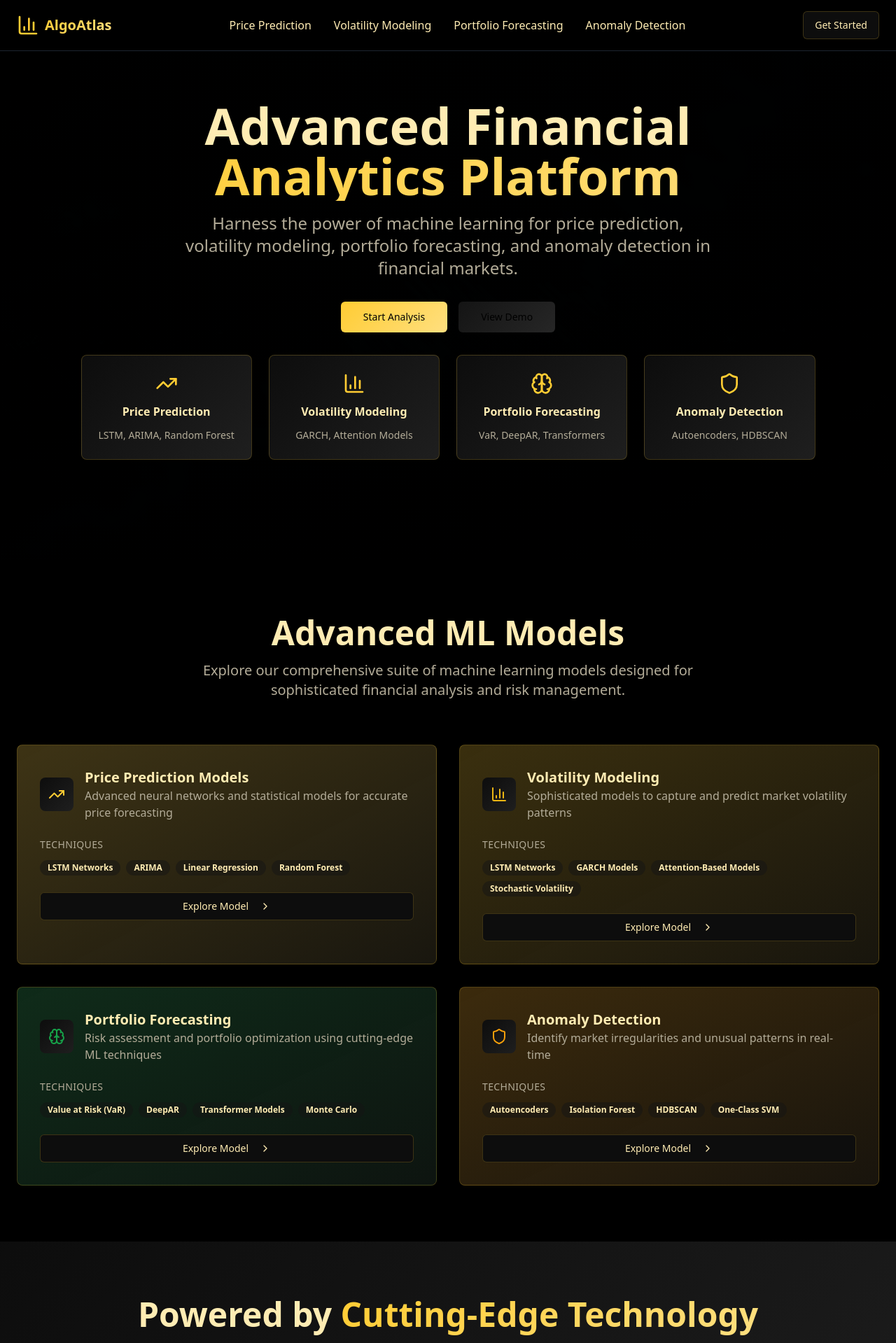
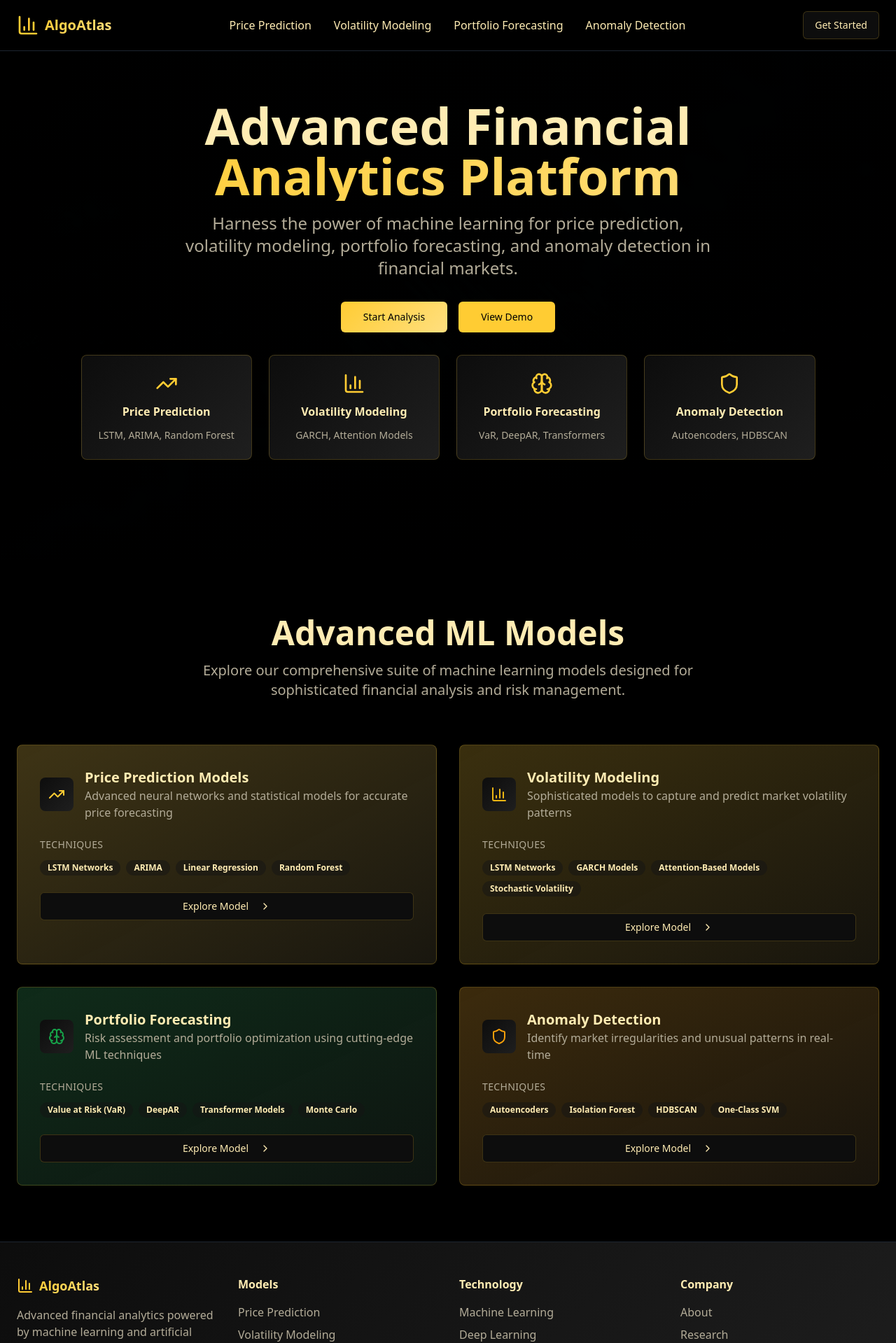
Before and after one commit to luciferlich/algo-atlas, a React (Vite) app: page / in a window 1280 px wide. Shown: the top 1919 px of the page at 70% size. Built offline with nearby package versions, Linux system fonts and the light colour scheme.

Commit message:
Fix button color and remove section
Changed the "View Demo" button color and removed the repetitive "Powered by Cutting-Edge Technology" section.

```diff
--- a/src/components/Hero.tsx
+++ b/src/components/Hero.tsx
@@ -31,7 +31,7 @@ const Hero = () => {
             <Button variant="hero" size="lg">
               Start Analysis
             </Button>
-            <Button variant="premium" size="lg">
+            <Button variant="default" size="lg">
               View Demo
             </Button>
           </div>
--- a/src/pages/Index.tsx
+++ b/src/pages/Index.tsx
@@ -1,7 +1,6 @@
 import Navigation from "@/components/Navigation";
 import Hero from "@/components/Hero";
 import ModelShowcase from "@/components/ModelShowcase";
-import TechStack from "@/components/TechStack";
 import Footer from "@/components/Footer";
 
 const Index = () => {
@@ -10,7 +9,6 @@ const Index = () => {
       <Navigation />
       <Hero />
       <ModelShowcase />
-      <TechStack />
       <Footer />
     </div>
   );
```
